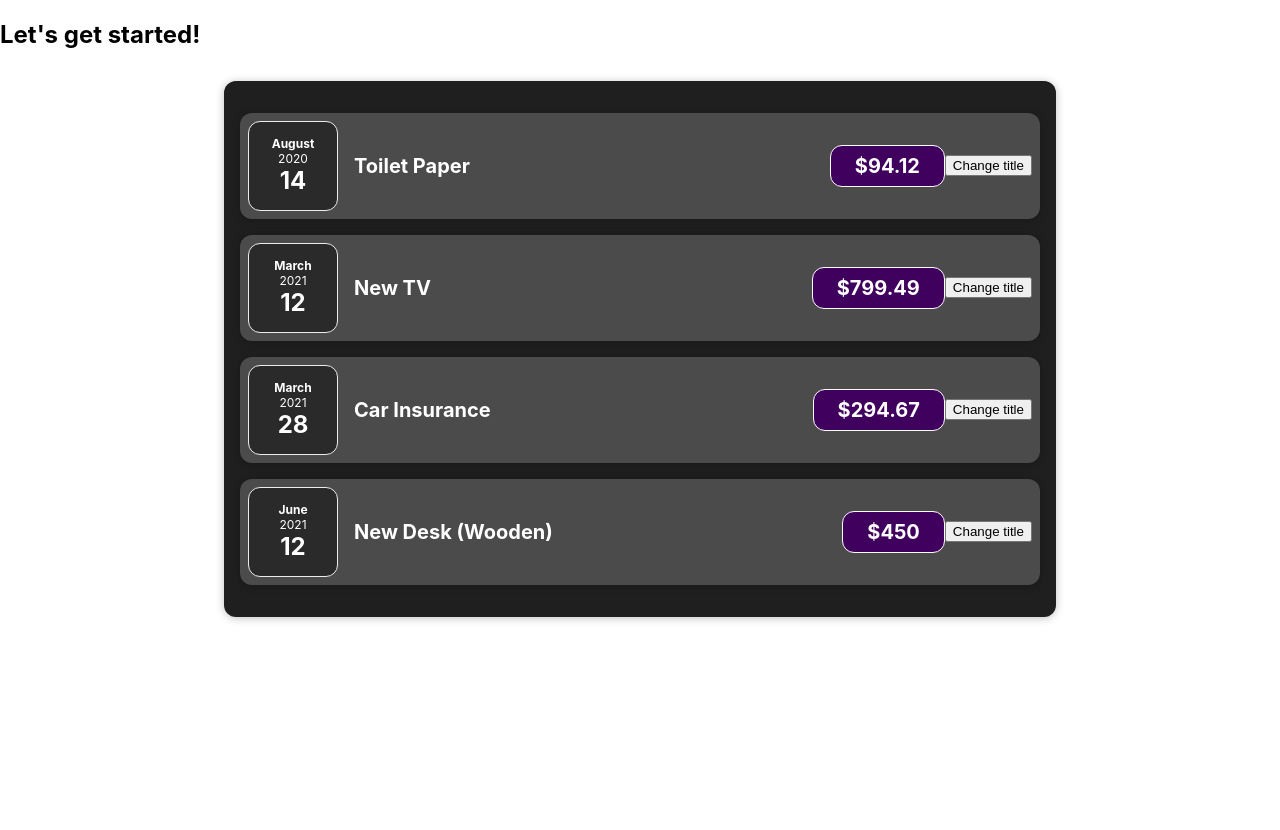
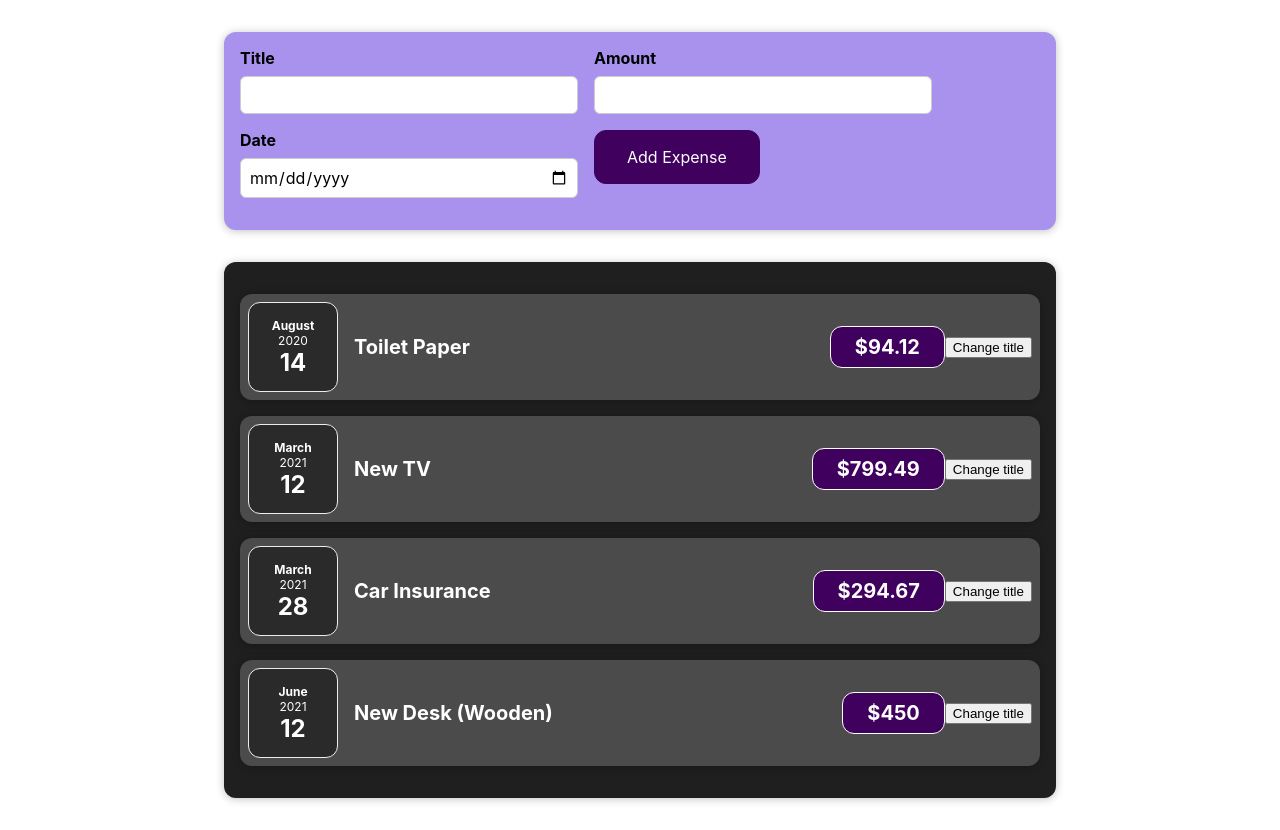
Before and after one commit to NikolKirilova/platform-app, a React (Create React App) app: page / in a window 1280 px wide. Before the commit the page ends 800 px from the top, so only its background shows below. Built offline with nearby package versions, Linux system fonts and the light colour scheme.

Commit message:
lift data up

```diff
--- a/src/App.js
+++ b/src/App.js
@@ -1,6 +1,8 @@
 
 import './App.css';
-import Expenses from './components/expenses/Expenses';
+import NewExpense from './components/NewExpense/NewExpense';
+import Expenses from './components/Expenses/Expenses';
+
 
 function App() {
   let expenses = [
@@ -25,10 +27,15 @@ function App() {
     },
 
   ]
+
+  const addExpensesHandler = expense => {
+    console.log(expense);
+  }
   return (
    <div>
-     <h2>Let's get started!</h2>
+
      <div>
+       <NewExpense onAddExpense={addExpensesHandler} />
        <Expenses items={expenses}></Expenses>
      </div>
 
--- a/src/components/expenses/ExpenseItem.js
+++ b/src/components/expenses/ExpenseItem.js
@@ -1,12 +1,16 @@
+import React, {useState} from 'react';
 import Card from '../UI/Card';
 import ExpenseDate from './ExpenseDate';
 import './ExpenseItem.css'
 
 function ExpenseItem(props){
-    let title = props.title;
+    const[title, setTitle]=useState(props.title);
+
+
 
     const clickHandler = () => {
-        console.log('clicked');
+        setTitle('updated');
+        console.log(title);
     }
 
     return (
```
